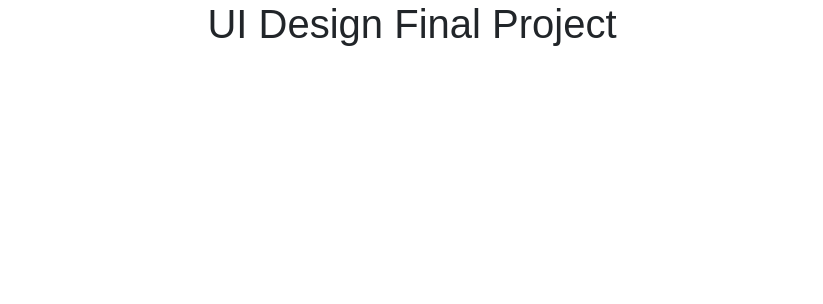
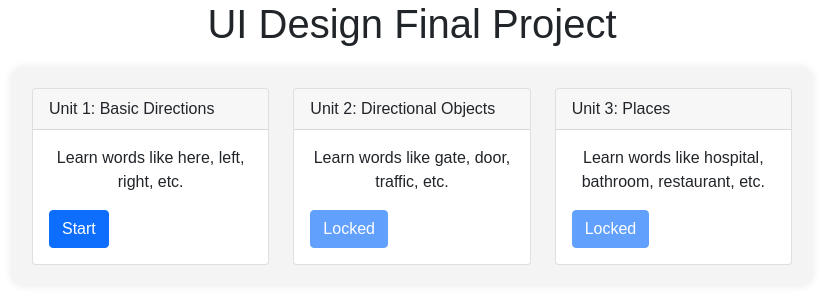
Before and after one commit to shreeyapatell/uidesign-final, a Flask app: page / in a window 1280 px wide. Shown: the part 136-440 px from the top of the page, without its empty margins (228-1051 px from the left). Run offline with Flask 3, Linux system fonts and the light colour scheme; some libraries are stand-ins or nearby versions.

Commit message:
added home page lesson grid layout.html

```diff
--- a/templates/layout.html
+++ b/templates/layout.html
@@ -1,2 +1,34 @@
 {% include 'header.html' %}
 <h1>UI Design Final Project</h1>
+
+<div class="container">
+    <div class="row">
+      <div class="col-md-4">
+        <div class="card">
+          <div class="card-header">Unit 1: Basic Directions</div>
+          <div class="card-body">
+            <p class="card-text">Learn words like here, left, right, etc. </p>
+            <a href="#" class="btn btn-primary">Start</a>
+          </div>
+        </div>
+      </div>
+      <div class="col-md-4">
+        <div class="card">
+          <div class="card-header">Unit 2: Directional Objects </div>
+          <div class="card-body">
+            <p class="card-text">Learn words like gate, door, traffic, etc.</p>
+            <a href="#" class="btn btn-primary disabled">Locked</a>
+          </div>
+        </div>
+      </div>
+      <div class="col-md-4">
+        <div class="card">
+          <div class="card-header">Unit 3: Places</div>
+          <div class="card-body">
+            <p class="card-text">Learn words like hospital, bathroom, restaurant, etc.</p>
+            <a href="#" class="btn btn-primary disabled">Locked</a>
+          </div>
+        </div>
+      </div>
+    </div>
+  </div>
```
